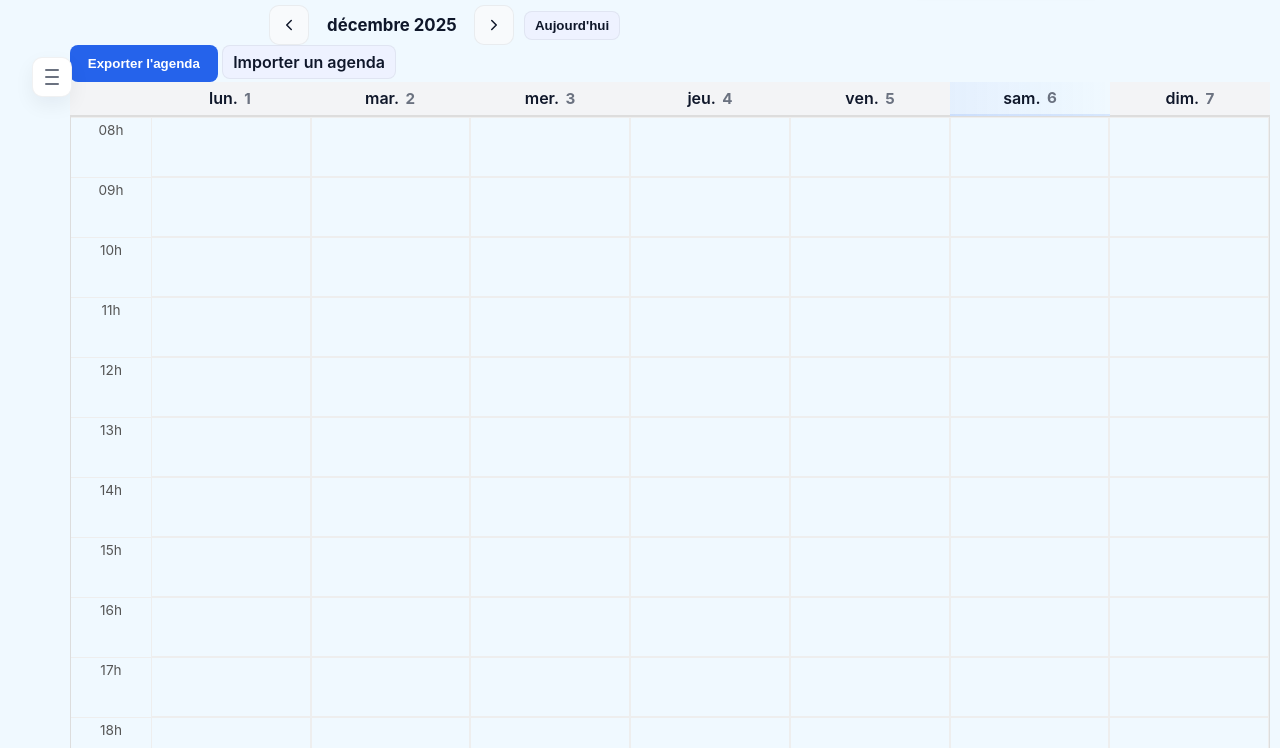
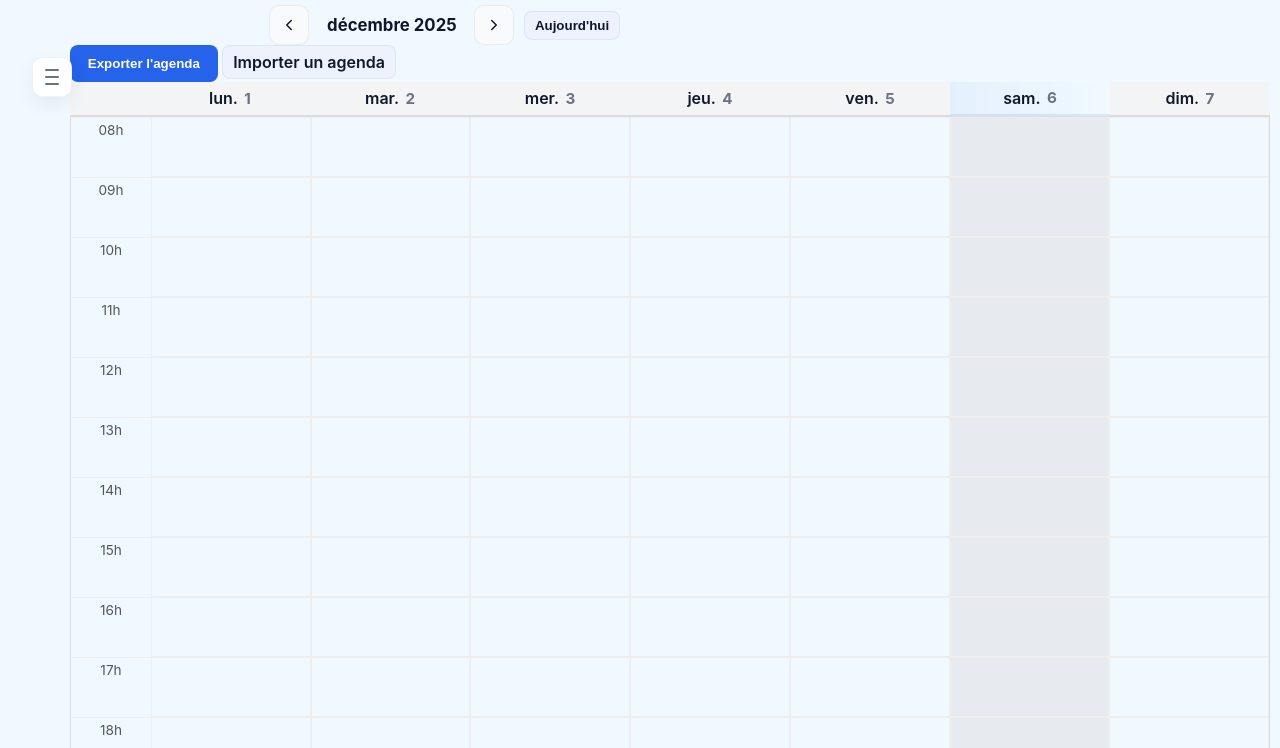
Before and after one commit to Metheor31Game/ACL-2025-LesPilliers, a plain HTML site: page public/agenda.html in a window 1280 px wide. Both pictures are taken after a click on the button "Aujourd'hui". Shown: the part 52-800 px from the top of the page. Drawn offline with Linux system fonts and the light colour scheme; no server answers.

Commit message:
Changement de couleur (gris) du jour actuel

```diff
--- a/public/scripts/agenda.rdv.js
+++ b/public/scripts/agenda.rdv.js
@@ -58,6 +58,11 @@ function renderAgendaSemaine() {
       const dt = new Date(jour);
       dt.setHours(h, 0, 0, 0);
       dayCell.setAttribute("data-datetime", dt.toISOString());
+      const today = new Date();
+      today.setHours(0, 0, 0, 0);
+      if (jour.getTime() === today.getTime()) {
+        dayCell.classList.add("today-day");
+      }
 
       // populate rdvs matching this day and hour
       agendas.forEach((agenda, idx) => {
--- a/public/styles/agenda.css
+++ b/public/styles/agenda.css
@@ -56,6 +56,9 @@ body {
   height: 60px;
   position: relative;
   cursor: pointer;
+}
+.day-cell.today-day {
+  background: #e7eaef;
 }
 
 .rdv {
```
